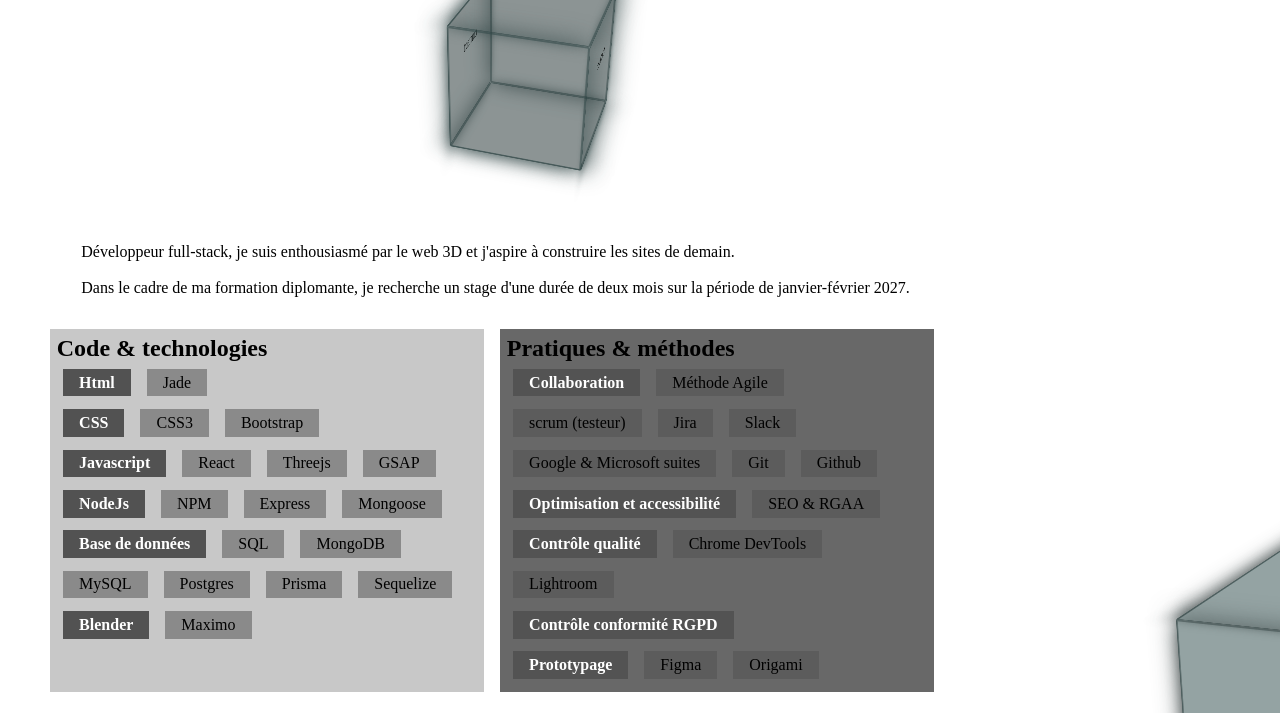
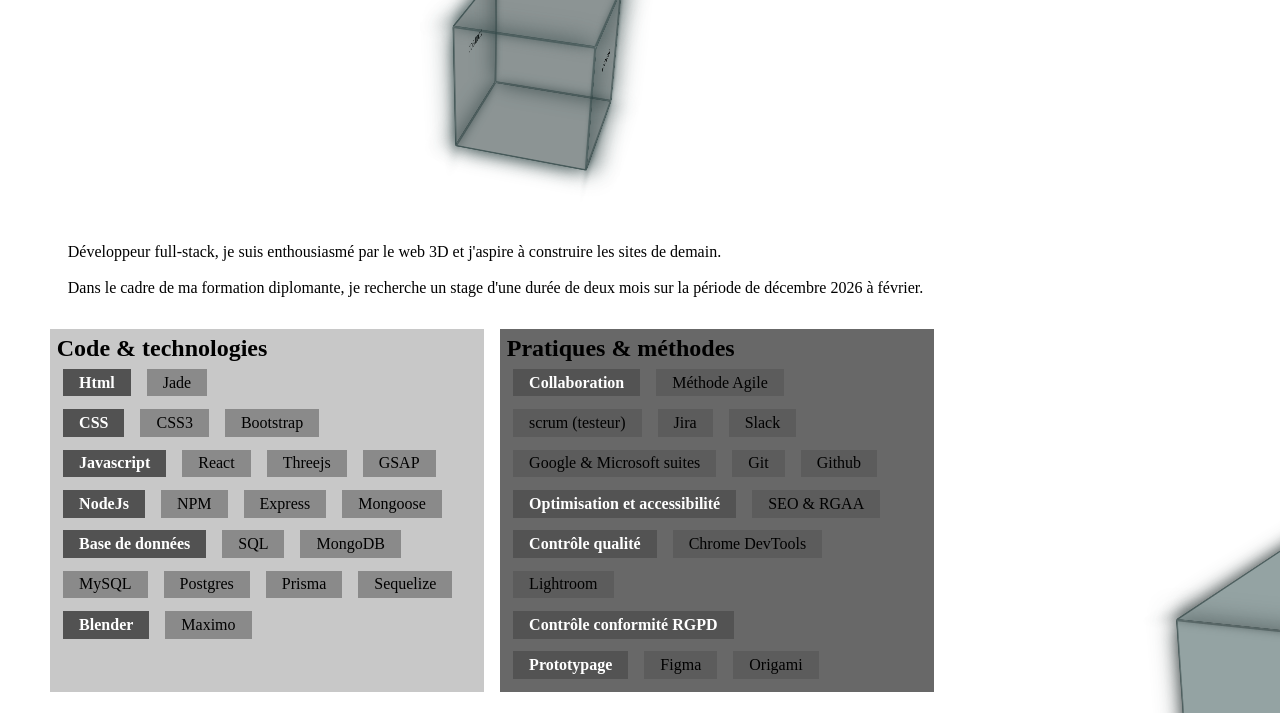
Before and after one commit to loicRoch/resume-b-w, a website built with Vite: page src/index.html in a window 1280 px wide. Shown: the part 62-775 px from the top of the page. Built offline with nearby package versions, Linux system fonts and the light colour scheme.

Commit message:
date updated

```diff
--- a/src/index.html
+++ b/src/index.html
@@ -34,7 +34,7 @@
             j'aspire à construire les sites de demain. <br />
           <br/>
             Dans le cadre de ma formation diplomante, je recherche un stage
-            d'une durée de deux mois sur la période de janvier-février 2027.
+            d'une durée de deux mois sur la période de décembre 2026 à février.
           </p>
         </section>
       </div>
```
